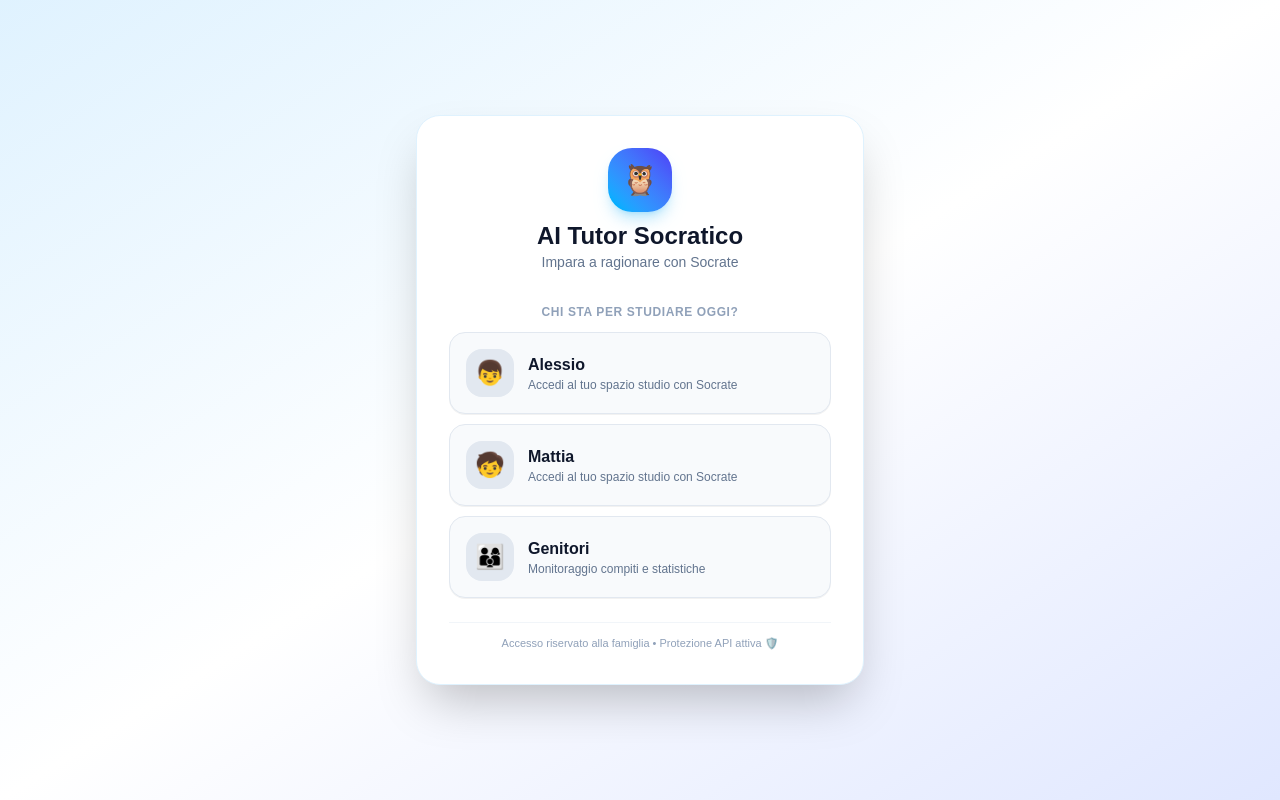
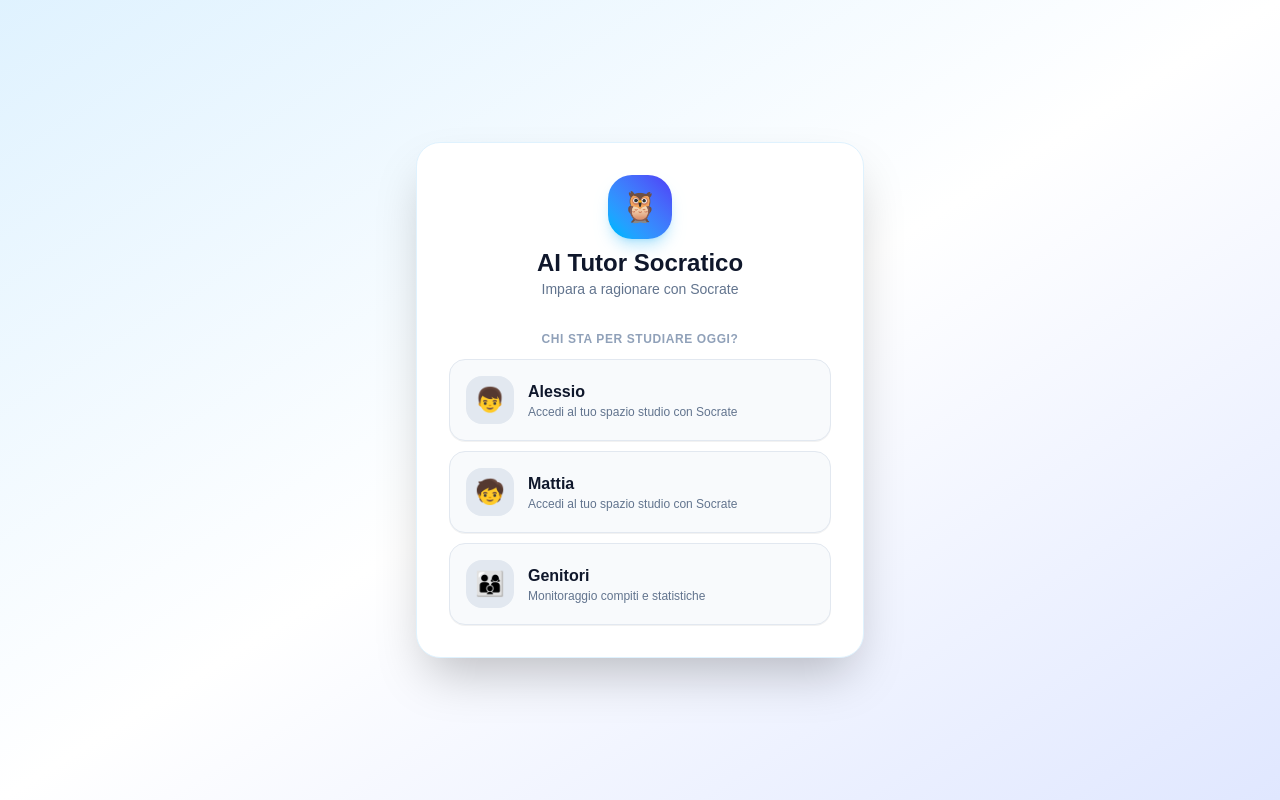
Before and after one commit to lucaferreri1977-sys/ai-tutor-socratico, a Next.js app: page / in a window 1280 px wide. Built offline with nearby package versions, Linux system fonts and the light colour scheme.

Commit message:
fix(login): rimossa linea separatrice e dicitura accesso riservato in basso

```diff
--- a/src/components/LoginScreen.tsx
+++ b/src/components/LoginScreen.tsx
@@ -219,10 +219,6 @@ export function LoginScreen({ onLoginSuccess }: LoginScreenProps) {
             </form>
           </div>
         )}
-
-        <div className="text-[11px] text-slate-400 border-t border-slate-100 dark:border-slate-800 pt-3">
-          Accesso riservato alla famiglia • Protezione API attiva 🛡️
-        </div>
       </div>
     </div>
   );
--- a/src/components/PinGate.tsx
+++ b/src/components/PinGate.tsx
@@ -160,10 +160,6 @@ export function PinGate({ onUnlock }: PinGateProps) {
             </label>
           </div>
         </form>
-
-        <div className="text-[11px] text-slate-400 border-t border-slate-100 dark:border-slate-800 pt-3">
-          Accesso riservato alla famiglia • Protezione API attiva 🛡️
-        </div>
       </div>
     </div>
   );
```
